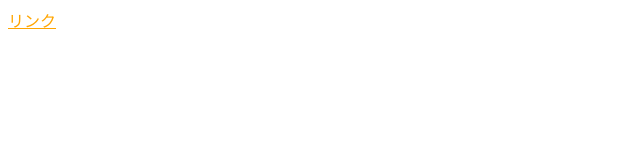
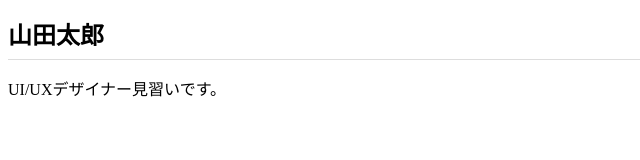
Before and after one commit to oinari193/dotinstall.github.io, a plain HTML site: page index.html in a window 1280 px wide. Shown: the whole page, without its empty margins (0-640 px from the left). Drawn offline with Linux system fonts and the light colour scheme; files that its build step writes are made by us from their sources.

Commit message:
Add files via upload

```diff
--- a/index.html
+++ b/index.html
@@ -1,13 +1,12 @@
 <!DOCTYPE html>
 <html lang="ja">
-<head>
-  <meta charset="UTF-8">
-  <meta http-equiv="X-UA-Compatible" content="IE=edge">
-  <meta name="viewport" content="width=device-width, initial-scale=1.0">
-  <title>My Selectors</title>
-  <link rel="stylesheet" href="style.css">
-</head>
-<body>
-  <a href="" class="link" target="_blank" style="color: orange;">リンク</a>
-</body>
+  <head>
+    <meta charset="utf-8">
+    <title>山田太郎のポートフォリオサイト</title>
+    <link rel="stylesheet" href="css/style.css">
+  </head>
+  <body>
+    <h1>山田太郎</h1>
+    <p>UI/UXデザイナー見習いです。</p>
+  </body>
 </html>
```
